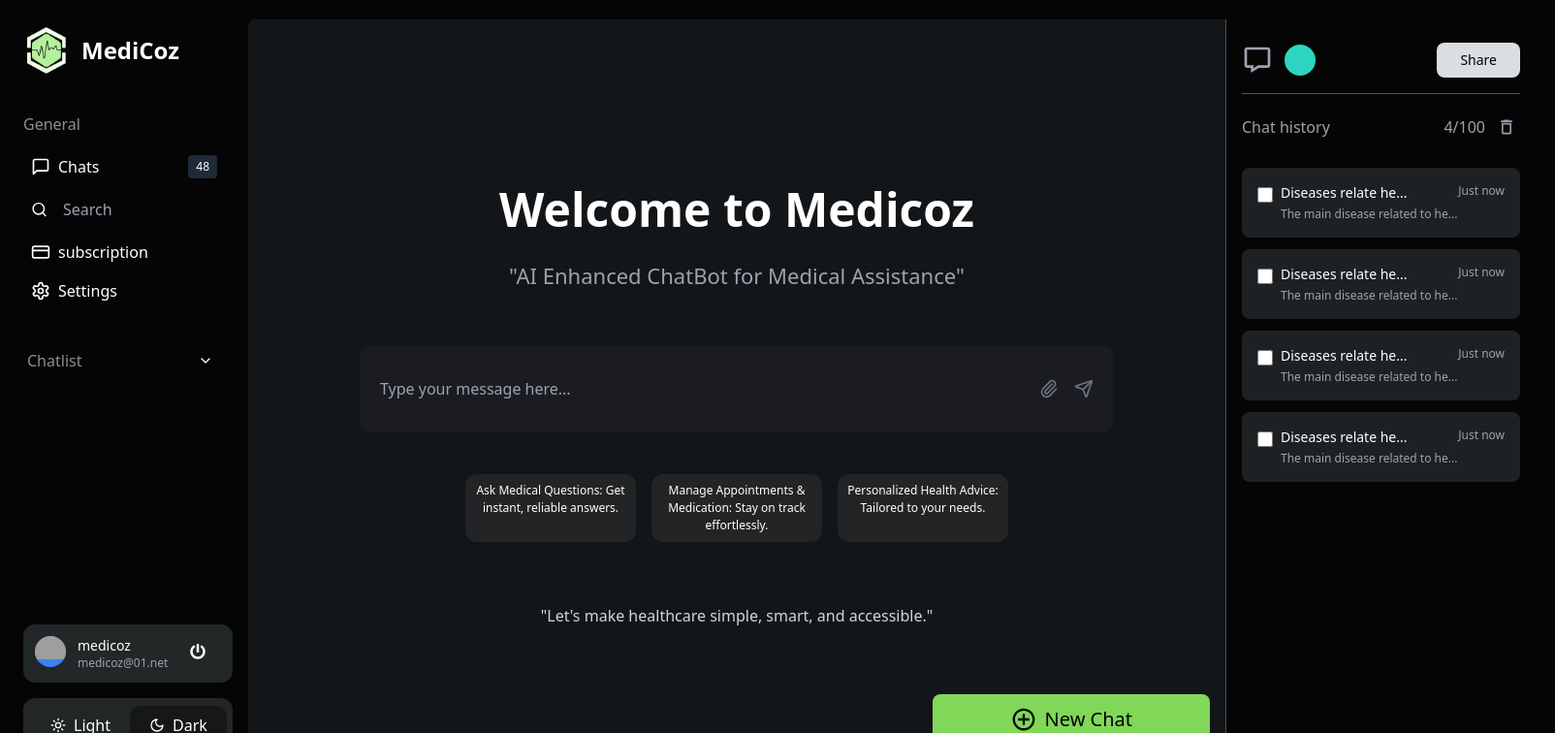
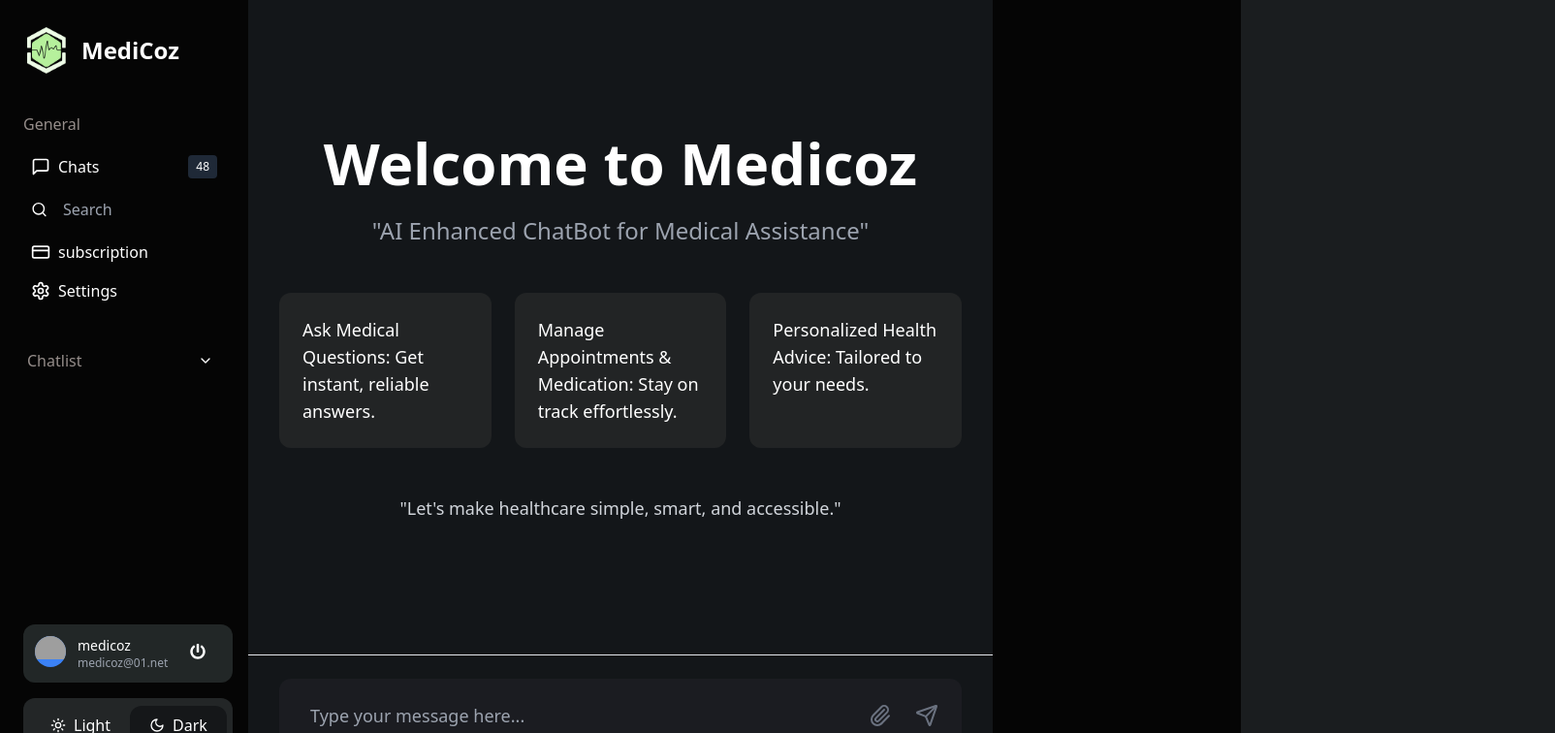
Before and after one commit to Viswajith2003/medicoz, a Next.js app: page / in a window 1280 px wide. Both pictures are taken after a click on the button "Sign In With Medicoz". Shown: the top 756 px of the page at 97% size, 1604 px wide, since content can reach past the window. Built offline with nearby package versions, Linux system fonts and the light colour scheme; grey boxes are pictures that could not be loaded.

Commit message:
front page setted

```diff
--- a/src/app/components/chatHistory.jsx
+++ b/src/app/components/chatHistory.jsx
@@ -136,13 +136,13 @@
       <div
         className={`btnDiv ${theme === "light" ? "bg-white" : "bg-[#1E2124]"}`}
       >
-        <button
+        {/* <button
           onClick={openChat} // Trigger the function passed as a prop
           className="flex items-center space-x-2 bg-[#80d758] px-20 rounded-lg mt-32 mx-4 py-3 text-black p-2 fixed bottom-8 right-4 "
         >
           <IoMdAddCircleOutline className="w-7 h-7" />
           <span className="text-xl">New Chat</span>
-        </button>
+        </button> */}
       </div>
     </div>
   );
--- a/src/app/components/mainContent.jsx
+++ b/src/app/components/mainContent.jsx
@@ -1,71 +1,149 @@
-import ChatInterface from "./chatInterface";
+import React, { useState } from "react";
 import { Send, Paperclip } from "lucide-react";
 
-const MainContent = ({ theme, showChat }) => {
+const MainContent = ({ theme }) => {
+  const [messages, setMessages] = useState([]);
+  const [inputText, setInputText] = useState("");
+  const [showWelcome, setShowWelcome] = useState(true);
+
   const features = [
     "Ask Medical Questions: Get instant, reliable answers.",
     "Manage Appointments & Medication: Stay on track effortlessly.",
     "Personalized Health Advice: Tailored to your needs.",
   ];
 
-  return showChat ? (
-    <ChatInterface theme={theme} />
-  ) : (
+  const handleInputChange = (e) => {
+    setInputText(e.target.value);
+    if (e.target.value && showWelcome) {
+      setShowWelcome(false);
+    } else if (!e.target.value && messages.length === 0) {
+      setShowWelcome(true);
+    }
+  };
+
+  const handleSendMessage = () => {
+    if (inputText.trim()) {
+      setMessages([...messages, { text: inputText, sender: "user" }]);
+      setTimeout(() => {
+        setMessages((prev) => [
+          ...prev,
+          {
+            text: "Thank you for your message. How can I assist you with your medical concerns today?",
+            sender: "bot",
+          },
+        ]);
+      }, 1000);
+      setInputText("");
+    }
+  };
+
+  const handleKeyPress = (e) => {
+    if (e.key === "Enter" && !e.shiftKey) {
+      e.preventDefault();
+      handleSendMessage();
+    }
+  };
+
+  return (
     <div
-      className={`flex-1 pt-40 rounded-tr-none rounded-br-none mb-5 mt-5 text-center rounded-lg ${
+      className={`flex flex-col h-screen w-3/4 ${
         theme === "light" ? "bg-gray-50" : "bg-[#131619]"
       }`}
     >
+      {showWelcome ? (
+        <div className="flex-1 flex flex-col items-center justify-center px-4 md:px-8 py-12 overflow-y-auto">
+          <div className="max-w-6xl w-full">
             <h1
-        className={`font-bold text-[48px] mb-4 ${
+              className={`font-bold text-4xl md:text-6xl text-center mb-6 ${
                 theme === "light" ? "text-gray-900" : "text-white"
               }`}
             >
               Welcome to Medicoz
             </h1>
-      <p className="mb-6 text-[22px] text-gray-400">
+            <p className="text-xl md:text-2xl text-gray-400 text-center mb-12">
               "AI Enhanced ChatBot for Medical Assistance"
             </p>
+            <div className="grid grid-cols-1 md:grid-cols-3 gap-6 mb-12">
+              {features.map((feature, index) => (
+                <div
+                  key={index}
+                  className={`p-6 rounded-xl ${
+                    theme === "light"
+                      ? "bg-white shadow-lg text-black"
+                      : "bg-[#222425] text-white"
+                  }`}
+                >
+                  <p className="text-base md:text-lg">{feature}</p>
+                </div>
+              ))}
+            </div>
+            <p className="text-lg text-gray-300 text-center">
+              "Let's make healthcare simple, smart, and accessible."
+            </p>
+          </div>
+        </div>
+      ) : (
+        <div className="flex-1 flex flex-col">
+          <div className="flex-1 overflow-y-auto px-4 md:px-8 py-6 space-y-4">
+            {messages.map((message, index) => (
+              <div
+                key={index}
+                className={`flex ${
+                  message.sender === "user" ? "justify-end" : "justify-start"
+                }`}
+              >
+                <div
+                  className={`max-w-[70%] rounded-xl p-4 ${
+                    message.sender === "user"
+                      ? theme === "light"
+                        ? "bg-blue-500 text-white"
+                        : "bg-blue-600 text-white"
+                      : theme === "light"
+                      ? "bg-gray-200 text-black"
+                      : "bg-[#222425] text-white"
+                  }`}
+                >
+                  {message.text}
+                </div>
+              </div>
+            ))}
+          </div>
+        </div>
+      )}
 
-      <div className="p-8 w-5/6 ml-auto mr-auto">
+      <div className="border-t border-gray-200 dark:border-gray-700 sticky bottom-0 bg-inherit">
+        <div className="max-w-6xl mx-auto w-full px-4 md:px-8 py-6">
           <div
-          className={`flex items-center p-3 rounded-lg  ${
-            theme === "light"
-              ? "bg-white border-[#1b1c21]"
-              : "bg-[#1b1c21] border-gray-700"
+            className={`flex items-center p-4 rounded-xl ${
+              theme === "light" ? "bg-white shadow-md" : "bg-[#1b1c21]"
             }`}
           >
             <input
               type="text"
+              value={inputText}
+              onChange={handleInputChange}
+              onKeyPress={handleKeyPress}
               placeholder="Type your message here..."
-            className="flex-1 bg-transparent border-none pl-2 outline-none py-5 dark:text-white"
+              className="flex-1 bg-transparent border-none outline-none px-4 py-2 text-base md:text-lg dark:text-white"
             />
+            <div className="flex items-center gap-2">
               <input type="file" className="hidden" id="chat-file" />
-          <label htmlFor="chat-file" className="p-2 rounded-lg cursor-pointer">
-            <Paperclip className="w-5 h-5 text-gray-500 hover:text-gray-300" />
+              <label
+                htmlFor="chat-file"
+                className="p-2 rounded-lg cursor-pointer hover:bg-gray-100 dark:hover:bg-gray-800 transition-colors"
+              >
+                <Paperclip className="w-6 h-6 text-gray-500" />
               </label>
-          <button className="p-2 rounded-lg">
-            <Send className="w-5 h-5 text-gray-500 hover:text-gray-300" />
+              <button
+                onClick={handleSendMessage}
+                className="p-2 rounded-lg hover:bg-gray-100 dark:hover:bg-gray-800 transition-colors"
+              >
+                <Send className="w-6 h-6 text-gray-500" />
               </button>
             </div>
           </div>
-      <div className="box flex gap-4 mx-56 mt-3">
-        {features.map((feature, index) => (
-          <div
-            key={index}
-            className={`p-2 rounded-xl w-44 ${
-              theme === "light"
-                ? "bg-white text-black"
-                : "bg-[#222425] text-white"
-            }`}
-          >
-            <p className="text-[12px]">{feature}</p>
         </div>
-        ))}
       </div>
-      <p className="mb-6 text-gray-300 mt-16">
-        "Let's make healthcare simple, smart, and accessible."
-      </p>
     </div>
   );
 };
--- a/src/app/components/sidebar.jsx
+++ b/src/app/components/sidebar.jsx
@@ -1,3 +1,4 @@
+/*************  ✨ Codeium Command 🌟  *************/
 import { useState } from "react";
 import { FaPowerOff, FaRegCircle } from "react-icons/fa";
 import {
@@ -174,3 +175,6 @@
     </div>
   );
 }
+
+
+/******  017f2f97-cbfe-4625-bc30-25007dc2233b  *******/
--- a/src/app/page.jsx
+++ b/src/app/page.jsx
@@ -25,7 +25,7 @@
       />
       <div className="flex-1 flex bg-[#050505]">
         <MainContent theme={theme} showChat={isChatOpen} />{" "}
-        <ChatHistory theme={theme} openChat={() => setIsChatOpen(true)} />{" "}
+        {/* <ChatHistory theme={theme} openChat={() => setIsChatOpen(true)} />{" "} */}
       </div>
     </div>
   ) : (
```
Lines whose indentation alone changed are shown as unchanged.
